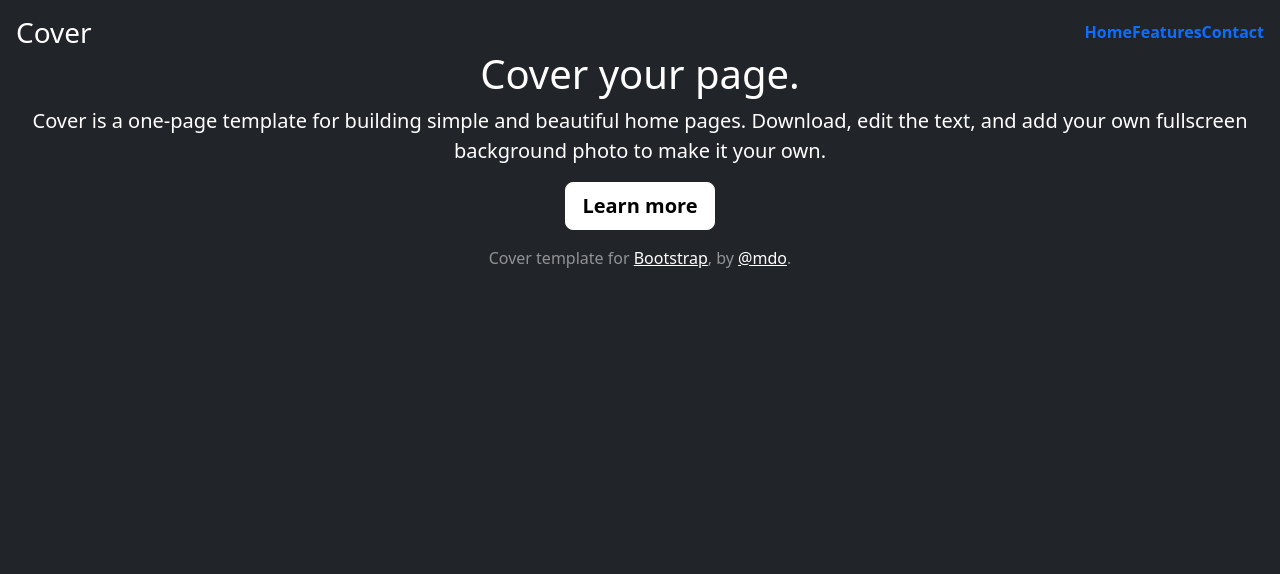
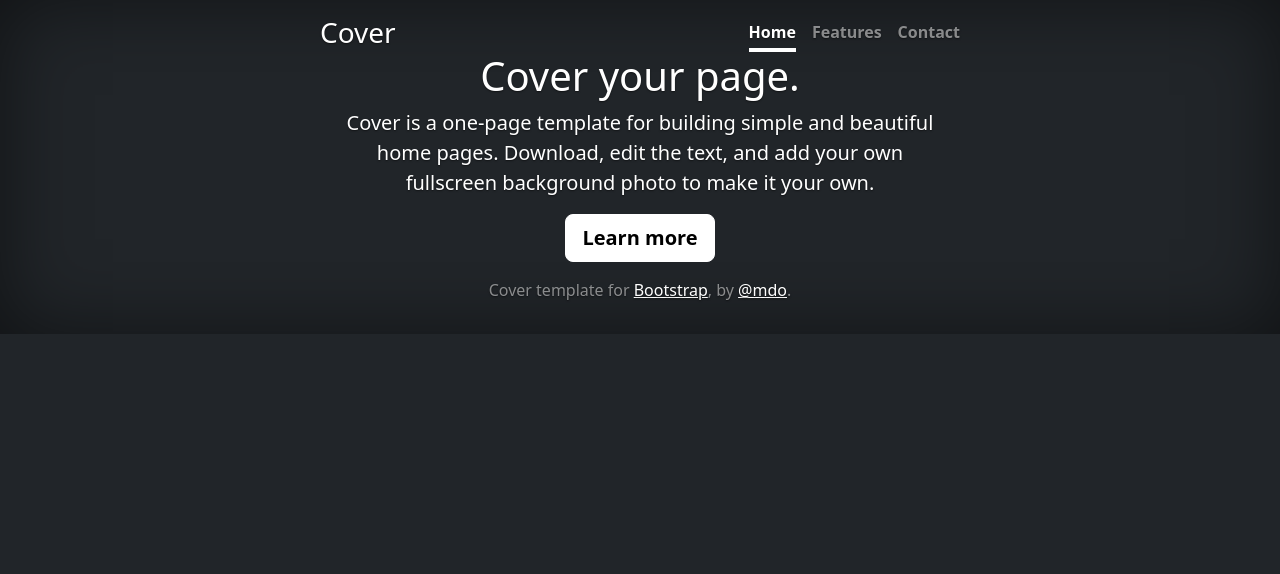
Before and after one commit to Opm1530/pequiAi, a PHP site: page / in a window 1280 px wide. Shown: the top 574 px of the page. Run offline with PHP 8.4, Linux system fonts and the light colour scheme; some libraries are stand-ins or nearby versions.

Commit message:
versio 1.0 - cover

```diff
--- a/index.php
+++ b/index.php
@@ -5,7 +5,7 @@
     <meta http-equiv='X-UA-Compatible' content='IE=edge'>
     <title>PEQUI AI SISTEMA</title>
     <meta name='viewport' content='width=device-width, initial-scale=1'>
-    <link rel='stylesheet' type='text/css' media='screen' href='main.css'>
+    <link rel='stylesheet' type='text/css' media='screen' href='style.css'>
     <script src="https://cdn.jsdelivr.net/npm/bootstrap@5.3.3/dist/js/bootstrap.bundle.min.js" integrity="sha384-YvpcrYf0tY3lHB60NNkmXc5s9fDVZLESaAA55NDzOxhy9GkcIdslK1eN7N6jIeHz" crossorigin="anonymous"></script>
     <link href="https://cdn.jsdelivr.net/npm/bootstrap@5.3.3/dist/css/bootstrap.min.css" rel="stylesheet" integrity="sha384-QWTKZyjpPEjISv5WaRU9OFeRpok6YctnYmDr5pNlyT2bRjXh0JMhjY6hW+ALEwIH" crossorigin="anonymous">
     <script src='main.js'></script>
--- /dev/null
+++ b/style.css
@@ -0,0 +1,50 @@
+/*
+ * Globals
+ */
+
+
+/* Custom default button */
+.btn-light,
+.btn-light:hover,
+.btn-light:focus {
+  color: #333;
+  text-shadow: none; /* Prevent inheritance from `body` */
+}
+
+
+/*
+ * Base structure
+ */
+
+body {
+  text-shadow: 0 .05rem .1rem rgba(0, 0, 0, .5);
+  box-shadow: inset 0 0 5rem rgba(0, 0, 0, .5);
+}
+
+.cover-container {
+  max-width: 42em;
+}
+
+
+/*
+ * Header
+ */
+
+.nav-masthead .nav-link {
+  color: rgba(255, 255, 255, .5);
+  border-bottom: .25rem solid transparent;
+}
+
+.nav-masthead .nav-link:hover,
+.nav-masthead .nav-link:focus {
+  border-bottom-color: rgba(255, 255, 255, .25);
+}
+
+.nav-masthead .nav-link + .nav-link {
+  margin-left: 1rem;
+}
+
+.nav-masthead .active {
+  color: #fff;
+  border-bottom-color: #fff;
+}
```
